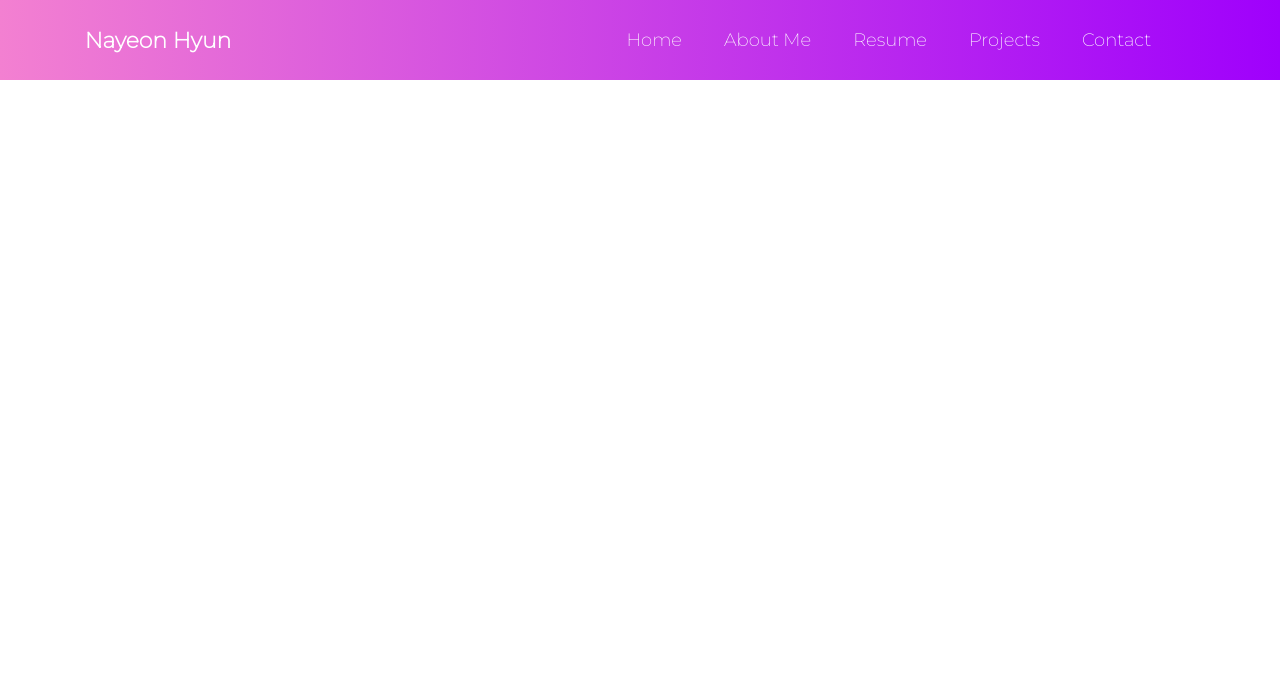
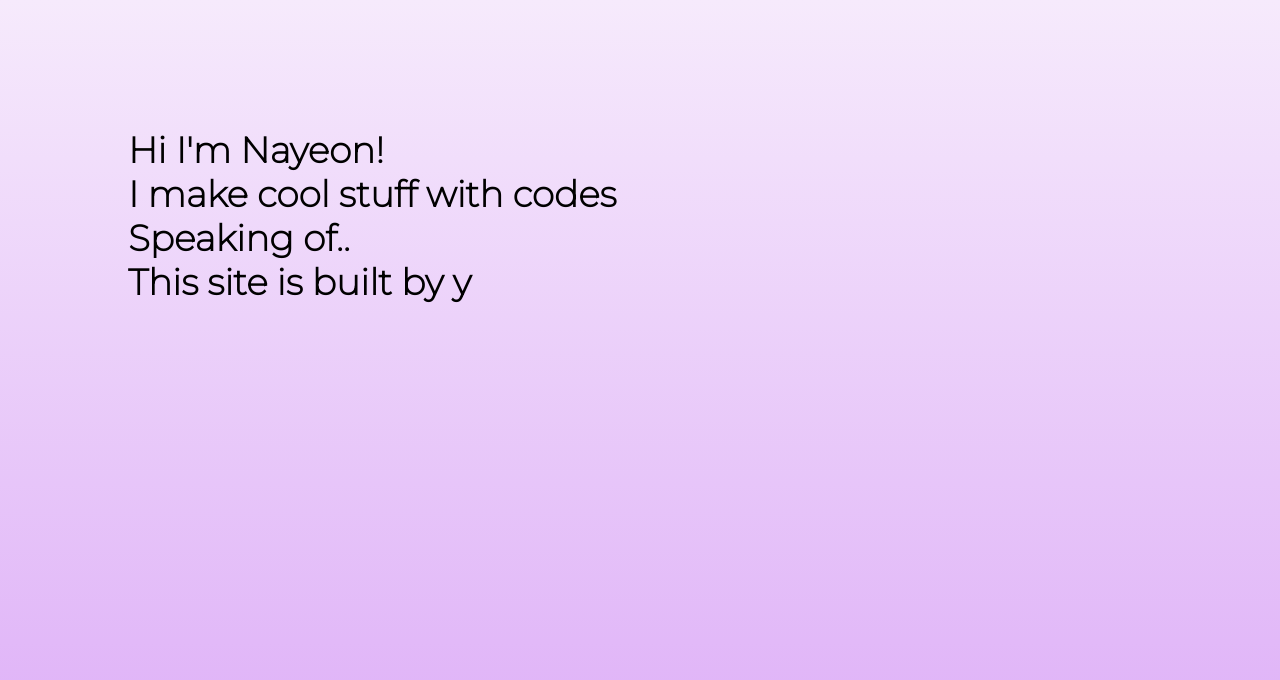
Before and after one commit to hyunnaye/portfolio-website, a React (Create React App) app: page / in a window 1280 px wide. Shown: the top 680 px of the page. Built offline with nearby package versions, Linux system fonts and the light colour scheme.

Commit message:
homepage typing effect

```diff
--- a/src/App.css
+++ b/src/App.css
@@ -1,4 +1,14 @@
 .App {
   text-align: center;
   font-family: "Montserrat", sans-serif;
+  background: linear-gradient(180deg, rgb(246, 234, 252) 0%, rgb(221, 173, 247) 100%);
+  flex: 1;
+  height: 100vh;
+  overflow: hidden;
+
 }
+
+.Content {
+  align-content: center;
+  justify-content: center;
+}
--- a/src/App.js
+++ b/src/App.js
@@ -1,11 +1,14 @@
 import './App.css';
 import React from "react";
 import Navbar from "./components/Navbar/Navbar"
+import Homepage from './components/Homepage/Homepage';
+import Typing from './components/Typing/typing';
 
 function App() {
+
   return (
     <div className="App">
-      <Navbar />
+      <Homepage />
     </div>
   );
 }
--- /dev/null
+++ b/src/components/Homepage/Homepage.css
@@ -0,0 +1,50 @@
+
+
+.linkContainer {
+    flex-direction: row;
+    text-align: left;
+    margin-left: 10%;
+}
+.link {
+    color:black;
+    margin-right: 5%;
+    font-size: 14px;
+    font-weight: bold;
+
+}
+
+/* .falldownContainer {
+    animation-name: falldown;
+    animation-name: falldown;
+    animation-duration: 10s;
+    position: absolute;
+    z-index: 1;
+    margin-left: 20%;
+} */
+
+@keyframes falldown {
+    from {top: 0vh;}
+    to {top: 100vh;}
+}
+
+@media screen and (min-width: 1050px) {
+    .linkContainer {
+        flex-direction: row;
+        text-align: left;
+    }
+    .link {
+        color:black;
+        margin-right: 10%;
+        font-size: 20px;
+        font-weight: bold;
+
+    }
+    /* .falldownContainer {
+        animation-name: falldown;
+        animation-duration: 10s;
+        position: absolute;
+        z-index: 1;
+        margin-left: 20%;
+    } */
+
+}
--- /dev/null
+++ b/src/components/Homepage/Homepage.js
@@ -0,0 +1,55 @@
+import React, { useState } from 'react';
+import './Homepage.css'
+import Typing from '../Typing/typing';
+import bg from '../../assets/bg-image.jpg'
+
+function HomepageLinks({done}) {
+    const about = <a className ='link' href='#'>About Me</a>
+    const resume = <a className ='link' href='#'>Resume</a>
+    const projects = <a className ='link' href='#'>Projects</a>
+    const contact = <a className ='link' href='#'>Contact</a>
+
+    if (done) {
+        return(
+            <div className='linkContainer'>
+                {about}
+                {resume}
+                {projects}
+                {contact}
+            </div>
+        );
+    }
+    return null;
+};
+
+// function EmojiRain() {
+//     const emoji = require('emoji-dictionary');
+//     return(
+//         <div className='falldownContainer'>
+//             <span>{emoji.getUnicode('dna')}</span>
+//         </div>
+//     );
+// }
+
+function Homepage() {
+
+    const homepageText = [
+        "Hi I'm Nayeon!", "I make cool stuff with codes",
+        "Speaking of..", "This site is built by yours truly.",
+        "Check out more by clicking one of the options below."
+      ]
+
+    const [done, setDone] = useState(false);
+    return(
+        <div className='homepageItems'>
+            <div className='textContainer'>
+                <Typing text={homepageText} setDone = {setDone} done={done} />
+                <HomepageLinks className='HomepageButtons' done={done} />
+            </div>
+
+        </div>
+    );
+
+};
+
+export default Homepage
--- a/src/components/Navbar/Navbar.css
+++ b/src/components/Navbar/Navbar.css
@@ -1,6 +1,5 @@
 .NavbarItems {
-    background: linear-gradient(90deg, rgb(243, 128, 209) 0%,
-    rgb(159, 0, 252) 100%);
+    background: rgb(159, 0, 252);
     height: 80px;
     display: flex;
     justify-content: center;
@@ -36,7 +35,7 @@
     padding: 0.5rem 1rem;
 }
 .nav-links:hover {
-    background-color: rgb(199, 141, 233);
+    background-color: rgb(192, 105, 241);
     border-radius: 3px;
     transition: all 0.2s ease-out;
 }
@@ -73,7 +72,7 @@
         padding-right: 0;
     }
     .nav-menu.active {
-        background: rgba(197, 111, 236, 0.719);
+        background: rgba(171, 25, 255, 0.719);
         left: 0;
         opacity: 1;
         transition: all 0.5s ease;
--- /dev/null
+++ b/src/components/Typing/typing.css
@@ -0,0 +1,27 @@
+.linebreak {
+    white-space: pre-line;
+    text-align: left;
+    font-weight: bolder;
+    font-size: larger;
+    border-width: 2;
+    display:inline-flexbox;
+    margin: 20% 10% 10% 10%;
+    width: 65%;
+    z-index: 5;
+    position: relative;
+    font-size: 20px;
+}
+@media screen and (min-width: 1050px) {
+    .linebreak {
+        position: relative;
+        white-space: pre-line;
+        text-align: left;
+        font-weight: bolder;
+        border-width: 2;
+        display:inline-flexbox;
+        margin: 10% 0 5% 10%;
+        width: 40%;
+        z-index: 5;
+        font-size: 36px;
+    }
+}
--- /dev/null
+++ b/src/components/Typing/typing.js
@@ -0,0 +1,48 @@
+
+import React, { useEffect, useRef, useState } from "react";
+import './typing.css'
+
+export default function Typing({done, text, setDone}) {
+    const subIndex = useRef(0);
+    const index = useRef(0);
+    const [currText, setCurrText] = useState('');
+    const [blinker, setBlinker] = useState(false);
+    useEffect(() => {
+        if (index.current === text.length) {
+            setDone(true);
+            setBlinker(false);
+            return;
+        }
+
+        if (subIndex.current === text[index.current].length) {
+            setCurrText(currText + `\n`);
+            index.current += 1;
+            subIndex.current = 0;
+            return;
+        }
+        const typeTimeout = setTimeout(() => {
+            setCurrText(currText + text[index.current].charAt(subIndex.current));
+            subIndex.current += 1;
+            }, 70);
+        return() => clearTimeout(typeTimeout)
+    }, [currText, text, subIndex, index, setDone]
+    );
+
+    useEffect(() => {
+        if (done) {
+            setBlinker(false);
+            return;
+        }
+        const blinkTimeout = setTimeout(() => {
+            setBlinker((prev) => !prev);
+          }, 150);
+          return () => clearTimeout(blinkTimeout);
+        }, [blinker, done]);
+
+
+
+    return(
+        <p className='linebreak'>{currText}{blinker ? "|" : " "}</p>
+    );
+
+}
--- a/src/index.js
+++ b/src/index.js
@@ -3,6 +3,7 @@ import ReactDOM from 'react-dom';
 import './index.css';
 import App from './App';
 
+
 ReactDOM.render(
   <App />,
   document.getElementById('root')
```
Also changed, not shown: src/assets/bg-image.jpg (added).
